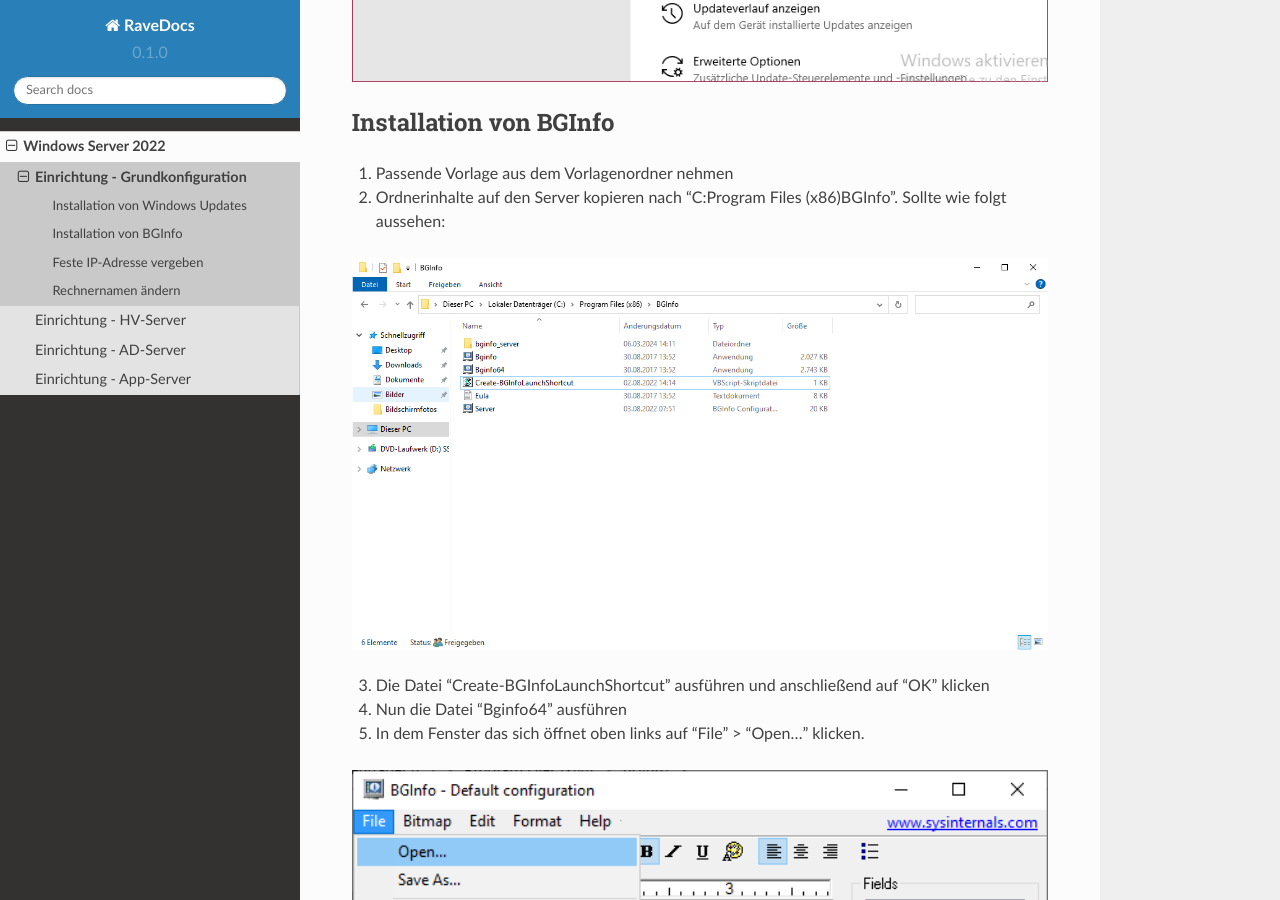
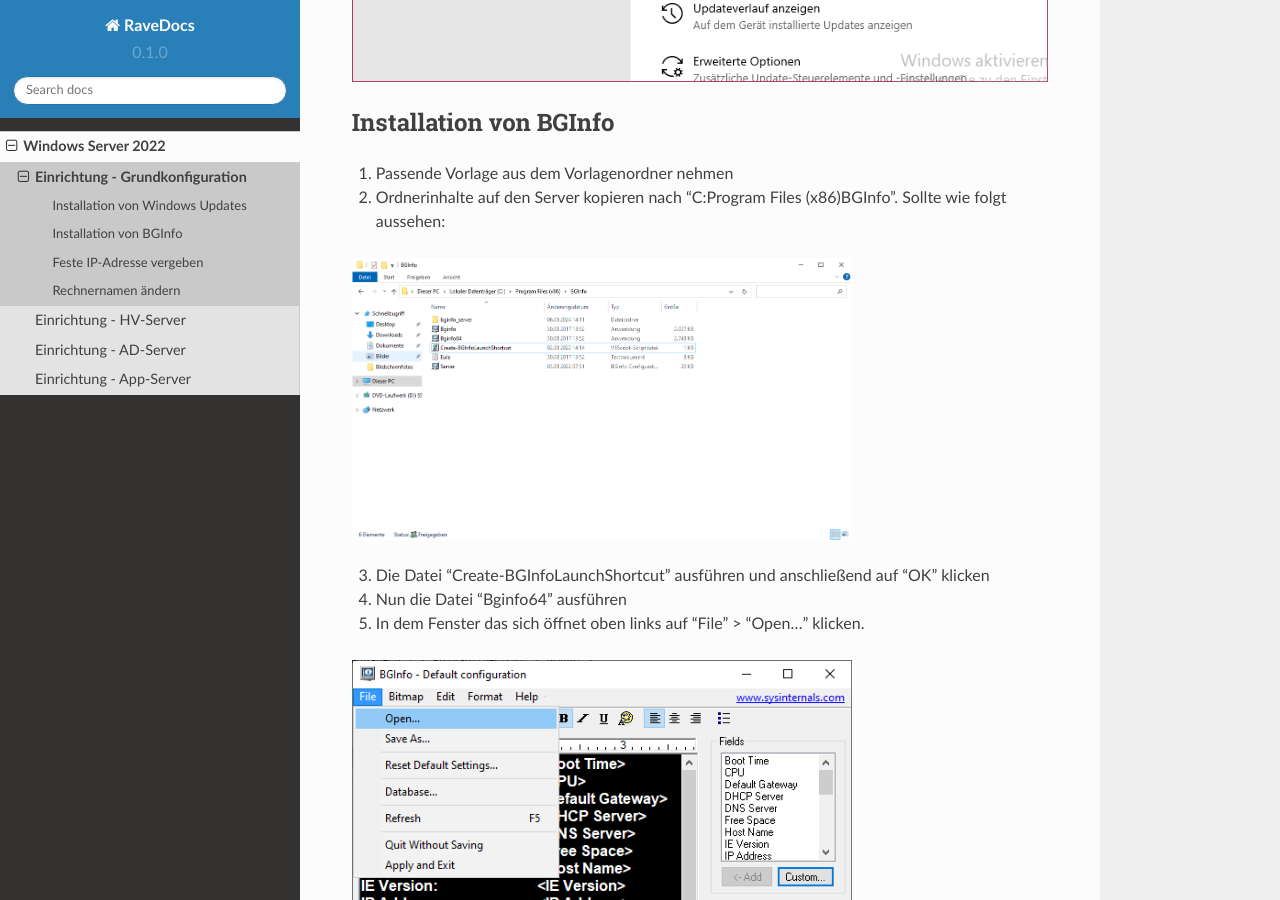
Before and after one commit to SirenTheSiren/ravedocs, a Sphinx documentation site: the page built from docs/source/windows/server/2022/einrichtung/grund.rst, in a window 1280 px wide and 900 px high, scrolled down 2692 px. Built offline with Sphinx 7.4.7 and the Read the Docs theme 2.0.0, drawn with Linux system fonts in a browser that asks for light colours; pages that are not in the unit, such as notebooks, are missing from menus.

Commit message:
Update grund.rst

```diff
--- a/docs/source/windows/server/2022/einrichtung/grund.rst
+++ b/docs/source/windows/server/2022/einrichtung/grund.rst
@@ -38,24 +38,24 @@
 2. Ordnerinhalte auf den Server kopieren nach "C:\Program Files (x86)\BGInfo". Sollte wie folgt aussehen:
 
 .. image:: ../img/einrichtung/grund/bg-info/1.png
-  :width: 750
+  :width: 500
 
 3. Die Datei "Create-BGInfoLaunchShortcut" ausführen und anschließend auf "OK" klicken
 4. Nun die Datei "Bginfo64" ausführen
 5. In dem Fenster das sich öffnet oben links auf "File" > "Open…" klicken.
 
 .. image:: ../img/einrichtung/grund/bg-info/2.png
-  :width: 750
+  :width: 500
 
 6. Dann die Datei "Server" auswählen.
 
-.. image:: ../img/einrichtung/grund/bg-info/31.png
-  :width: 750
+.. image:: ../img/einrichtung/grund/bg-info/3.png
+  :width: 500
 
 7. Falls die Abfrage kommt, ob die bisherige Konfiguration gespeichert werden soll, den Punkt "Nein" auswählen
 
 .. image:: ../img/einrichtung/grund/bg-info/4.png
-  :width: 750
+  :width: 500
 
 Feste IP-Adresse vergeben
 -----
```
